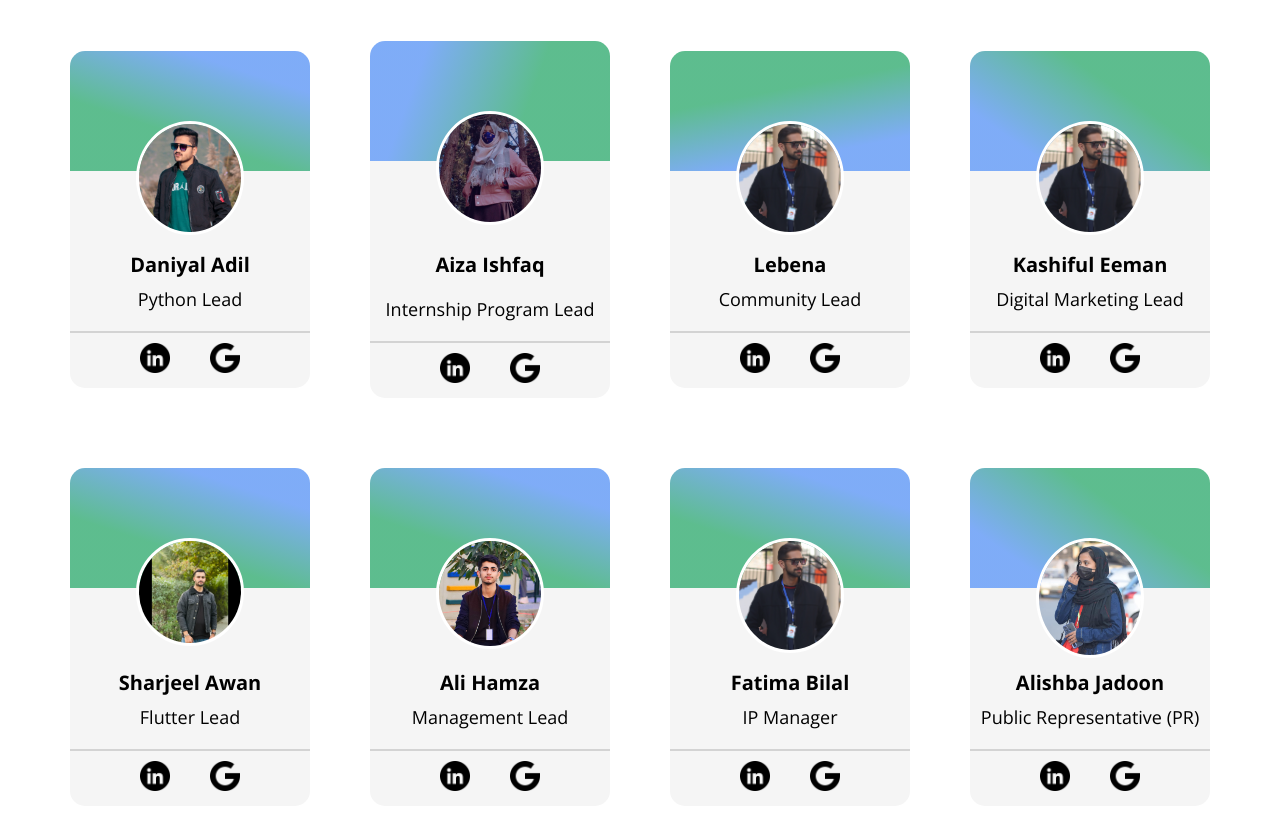
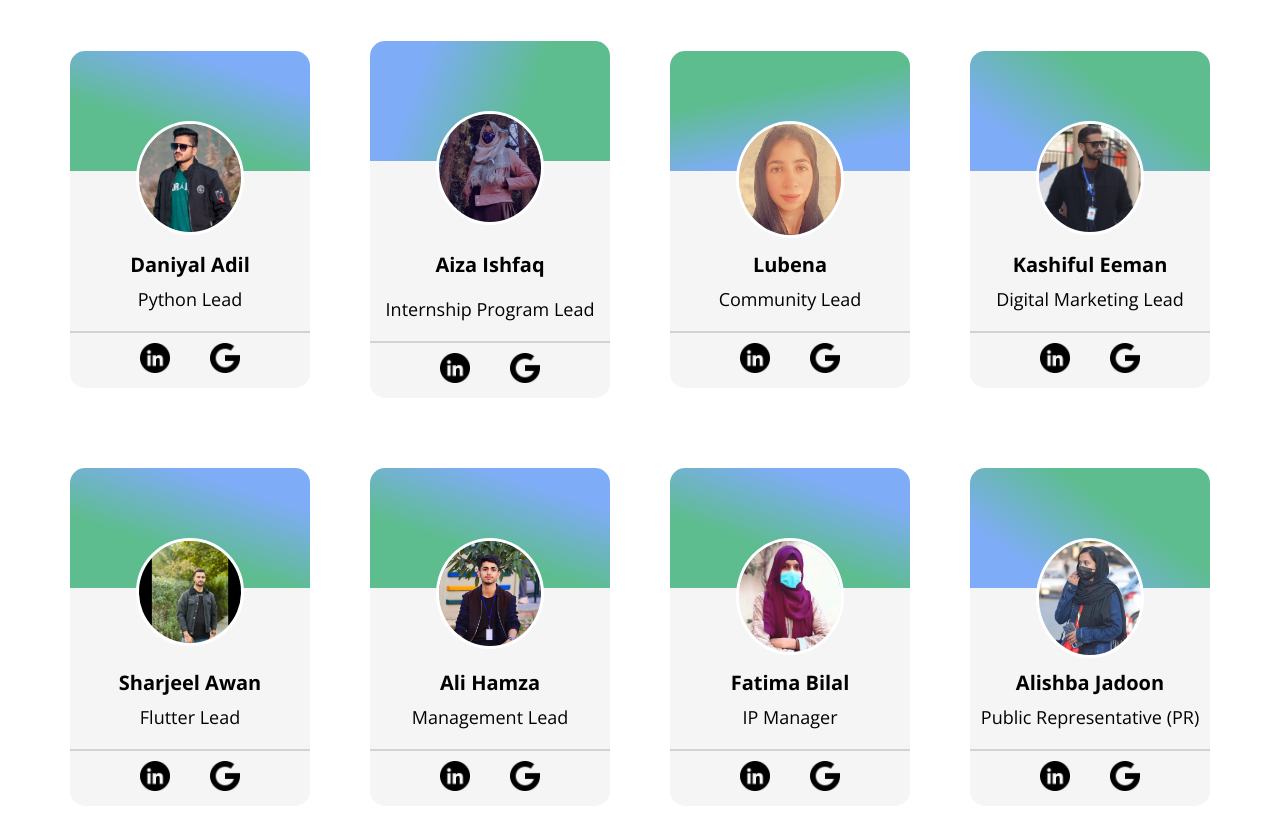
Before and after one commit to GDSC-AbbottabadUST/gdscaust.github.io, a plain HTML site: page index.html in a window 1280 px wide. Shown: the part 4740-5569 px from the top of the page. Drawn offline with nearby package versions, Linux system fonts and the light colour scheme.

Commit message:
init commit

```diff
--- a/index.html
+++ b/index.html
@@ -440,10 +440,10 @@
             <header class="profile__card__header accent--two"></header>
             <div class="profile__card__body">
               <div class="profile__image__container">
-                <img src="images/sohail.JPG" alt="Lebena's Profile Picture" class="profile__card__image" />
+                <img src="images/lubena.jpg" alt="Lebena's Profile Picture" class="profile__card__image" />
               </div>
               <h1 class="card__person-name card__person-name_long">
-                Lebena
+                Lubena
               </h1>
               <p class="person__position">Community Lead</p>
               <div class="social__media">
@@ -536,7 +536,7 @@
             <header class="profile__card__header secondary"></header>
             <div class="profile__card__body">
               <div class="profile__image__container">
-                <img src="images/sohail.JPG" alt=" Fatima Bilal's Profile Picture" class="profile__card__image" />
+                <img src="images/fatima.jpg" alt=" Fatima Bilal's Profile Picture" class="profile__card__image" />
               </div>
               <h1 class="card__person-name card__person-name_long">
                 Fatima Bilal
```
Also changed, not shown: images/fatima.jpg (added), images/lubena.jpg (added).
